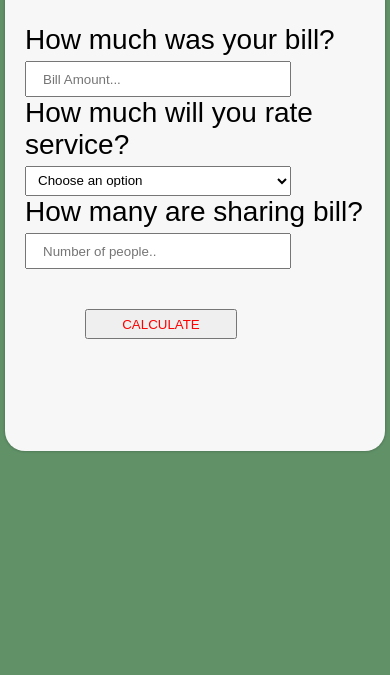
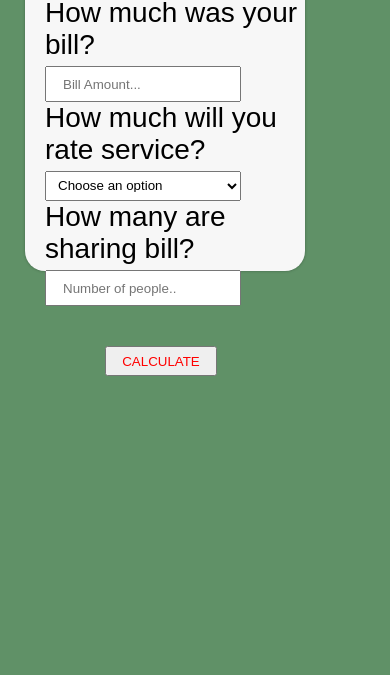
Before and after one commit to Mohammed-Same/Tip-Calculator, a plain HTML site: page index.html in a window 390 px wide. Shown: the part 169-844 px from the top of the page. Drawn offline with Linux system fonts and the light colour scheme.

Commit message:
Update style.css

```diff
--- a/style.css
+++ b/style.css
@@ -93,3 +93,10 @@ input{
   font-weight: bold;
   display: block;
 }
+@media all and (max-width:500px){
+    .container{
+  height:420px;
+  width: 280px;
+  margin:20px auto auto 25px;
+    }
+}
```
